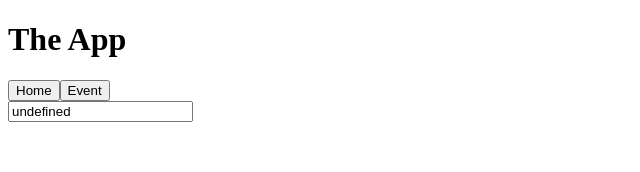
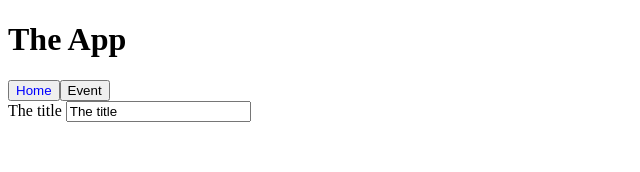
Before and after one commit to kpruehss/angular-ngrx-practice, an Angular app: page /home in a window 1280 px wide. Shown: the top 172 px of the page, without its empty margins (0-640 px from the left). Built offline with nearby package versions, Linux system fonts and the light colour scheme.

Commit message:
bug fix and added home module

```diff
--- a/src/app/app.component.html
+++ b/src/app/app.component.html
@@ -1,8 +1,8 @@
 <h1>The App</h1>
 <div class="menu">
-  <button routerLink="['/home']"
+  <button [routerLink]="['/home']"
     routerLinkActive="router-link-active">Home</button>
-  <button routerLink="['/event']"
+  <button [routerLink]="['/event']"
     routerLinkActive="router-link-active">Event</button>
 </div>
 
--- a/src/app/app.module.ts
+++ b/src/app/app.module.ts
@@ -3,15 +3,14 @@ import { NgModule } from '@angular/core';
 import { RouterModule } from '@angular/router';
 
 import { AppComponent } from './app.component';
-import { HomeComponent } from './home/containers/home/home.component';
 
 @NgModule({
-  declarations: [AppComponent, HomeComponent],
+  declarations: [AppComponent],
   imports: [
     BrowserModule,
     RouterModule.forRoot([
       { path: '', pathMatch: 'full', redirectTo: 'home' },
-      { path: 'home', component: HomeComponent },
+      { path: 'home', loadChildren: './home/home.module#HomeModule' },
       { path: 'event', loadChildren: './event/event.module#EventModule' },
     ]),
   ],
--- a/src/app/home/containers/home/home.component.ts
+++ b/src/app/home/containers/home/home.component.ts
@@ -6,7 +6,7 @@ import { Component, OnInit } from '@angular/core';
   styleUrls: ['./home.component.css'],
 })
 export class HomeComponent implements OnInit {
-  title: string;
+  title = 'The title';
 
   constructor() {}
 
```
Also changed, not shown: src/app/home/home.module.ts (added, +13 -0 lines), 1 other file (tests, documents, lock files or other folders).
